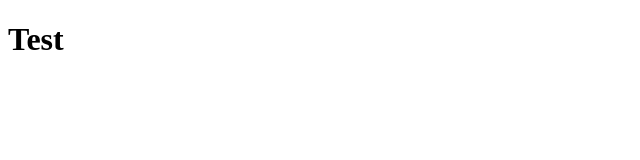
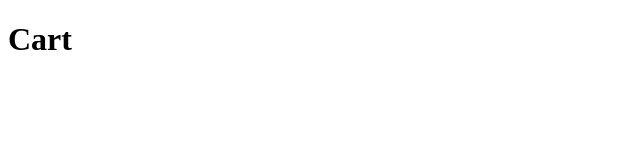
Before and after one commit to Artenes/rocketseat-bootcamp-rocketshoes, a React (Create React App) app: page /cart in a window 1280 px wide. Shown: the top 160 px of the page, without its empty margins (0-640 px from the left). Built offline with nearby package versions, Linux system fonts and the light colour scheme; the HTML template or start-up script is replaced by a standard one.

Commit message:
chore: Configures routing
Put the BrowserRouter in App.js if you want to put a fixed component across the whole app such as a header. He will not get rerender when routes changes while having access to routes functions.

```diff
--- a/src/App.js
+++ b/src/App.js
@@ -1,7 +1,15 @@
 import React from 'react';
+import { BrowserRouter } from 'react-router-dom';
+
+import Routes from './routes';
 
 function App() {
-  return <h1>Test</h1>;
+  return (
+    <BrowserRouter basename={process.env.PUBLIC_URL}>
+      {/** Header */}
+      <Routes />
+    </BrowserRouter>
+  );
 }
 
 export default App;
--- /dev/null
+++ b/src/pages/Cart/index.js
@@ -0,0 +1,7 @@
+import React from 'react';
+
+// import { Container } from './styles';
+
+export default function Cart() {
+  return <h1>Cart</h1>;
+}
--- /dev/null
+++ b/src/pages/Home/index.js
@@ -0,0 +1,7 @@
+import React from 'react';
+
+// import { Container } from './styles';
+
+export default function Home() {
+  return <h1>Home</h1>;
+}
--- a/src/routes.js
+++ b/src/routes.js
@@ -1,16 +1,14 @@
 import React from 'react';
-import { BrowserRouter, Switch, Route } from 'react-router-dom';
+import { Switch, Route } from 'react-router-dom';
 
-import Main from './pages/Main';
-import Repository from './pages/Repository';
+import Home from './pages/Home';
+import Cart from './pages/Cart';
 
 export default function Routes() {
   return (
-    <BrowserRouter basename={process.env.PUBLIC_URL}>
-      <Switch>
-        <Route path="/" exact component={Main} />
-        <Route path="/repository/:repository" component={Repository} />
-      </Switch>
-    </BrowserRouter>
+    <Switch>
+      <Route path="/" exact component={Home} />
+      <Route path="/cart" component={Cart} />
+    </Switch>
   );
 }
```
